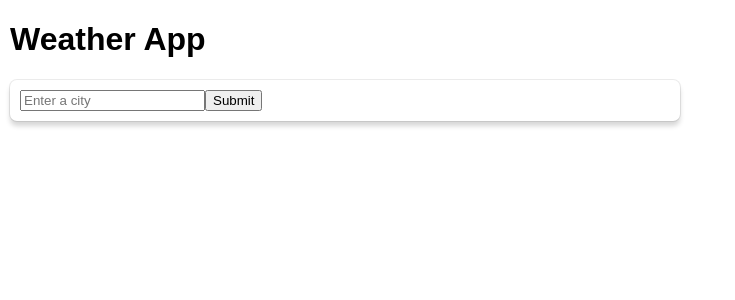
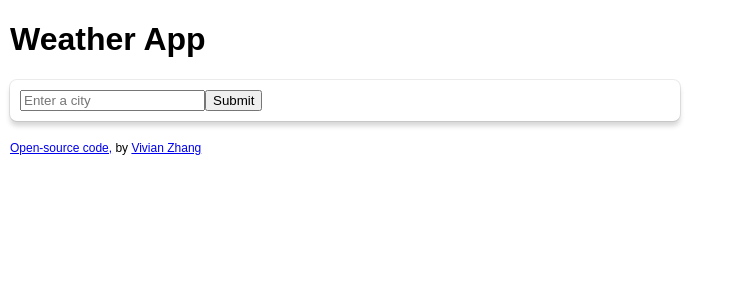
Before and after one commit to vvynz/weather-react-app, a React (Create React App) app: page / in a window 1280 px wide. Shown: the top 300 px of the page, without its empty margins (0-735 px from the left). Built offline with nearby package versions, Linux system fonts and the light colour scheme.

Commit message:
Add a footer and include links to github and porfolio website

```diff
--- a/src/App.css
+++ b/src/App.css
@@ -10,3 +10,8 @@
   border-radius: 7px;
   padding: 10px;
 }
+
+footer {
+  margin-top: 20px;
+  font-size: 12px;
+}
--- a/src/App.js
+++ b/src/App.js
@@ -11,6 +11,9 @@ function App() {
       <div className="App-body">
       <SearchEngine />
       </div>
+      <footer>
+        <a href="https://github.com/vvynz/weather-react-app" target="_blank">Open-source code,</a> by <a href="https://vivianzhang.netlify.app/" target="_blank">Vivian Zhang</a>
+      </footer>
     </div>
   );
 }
```
